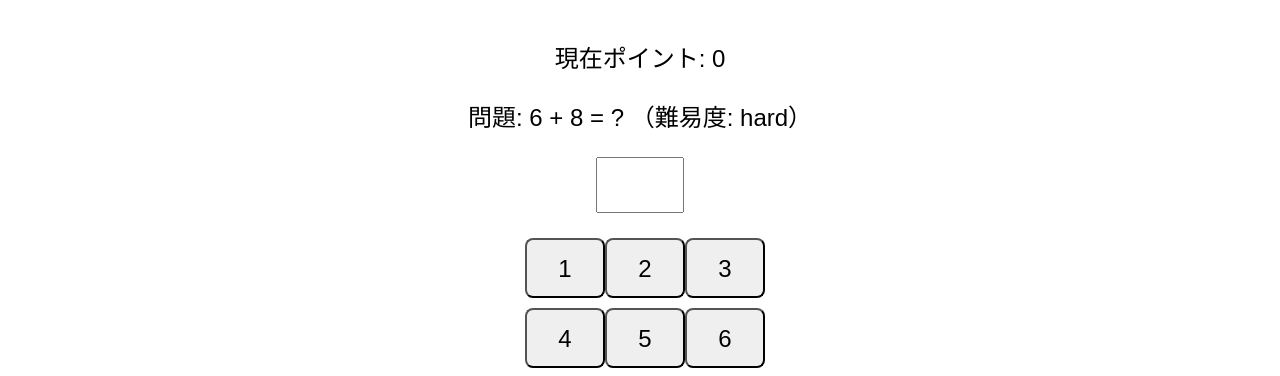
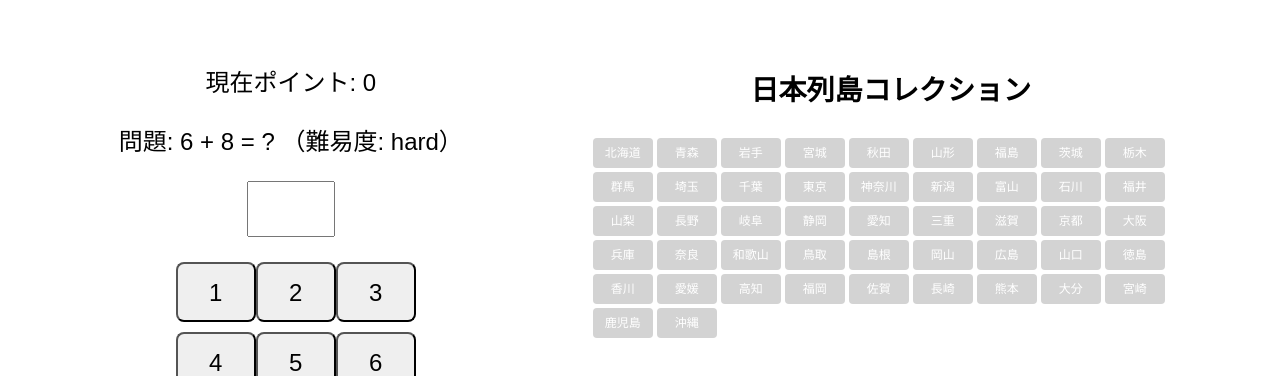
Before and after one commit to kotani6053/manaho0610, a React (Vite) app: page / in a window 1280 px wide. Shown: the part 135-511 px from the top of the page. Built offline with nearby package versions, Linux system fonts and the light colour scheme; the HTML template or start-up script is replaced by a standard one.

Commit message:
Update Game.jsx

```diff
--- a/src/components/Game.jsx
+++ b/src/components/Game.jsx
@@ -2,27 +2,26 @@ import React, { useState } from 'react';
 import Question from './Question';
 import ScoreBoard from './ScoreBoard';
 import Gacha from './Gacha';
-import Collection from './Collection';
+import MapCollection from './MapCollection';
 
 function Game() {
   const [points, setPoints] = useState(0);
-  const [collection, setCollection] = useState([]);
+  const [obtained, setObtained] = useState([]);
 
-  const handleCorrect = (pts) => {
-    setPoints(points + pts);
-  };
-
-  const handleDraw = (card) => {
+  const handleCorrect = (pts) => setPoints(points + pts);
+  const handleDraw = (pref) => {
     setPoints(points - 5);
-    setCollection([...collection, card]);
+    setObtained([...obtained, pref]);
   };
 
   return (
-    <div>
-      <ScoreBoard points={points} />
-      <Question onCorrect={handleCorrect} />
-      <Gacha points={points} onDraw={handleDraw} cost={5} />
-      <Collection cards={collection} />
+    <div style={{ display: 'flex', justifyContent: 'space-around' }}>
+      <div>
+        <ScoreBoard points={points} />
+        <Question onCorrect={handleCorrect} />
+        <Gacha points={points} cost={5} obtained={obtained} onDraw={handleDraw} />
+      </div>
+      <MapCollection obtained={obtained} />
     </div>
   );
 }
```
